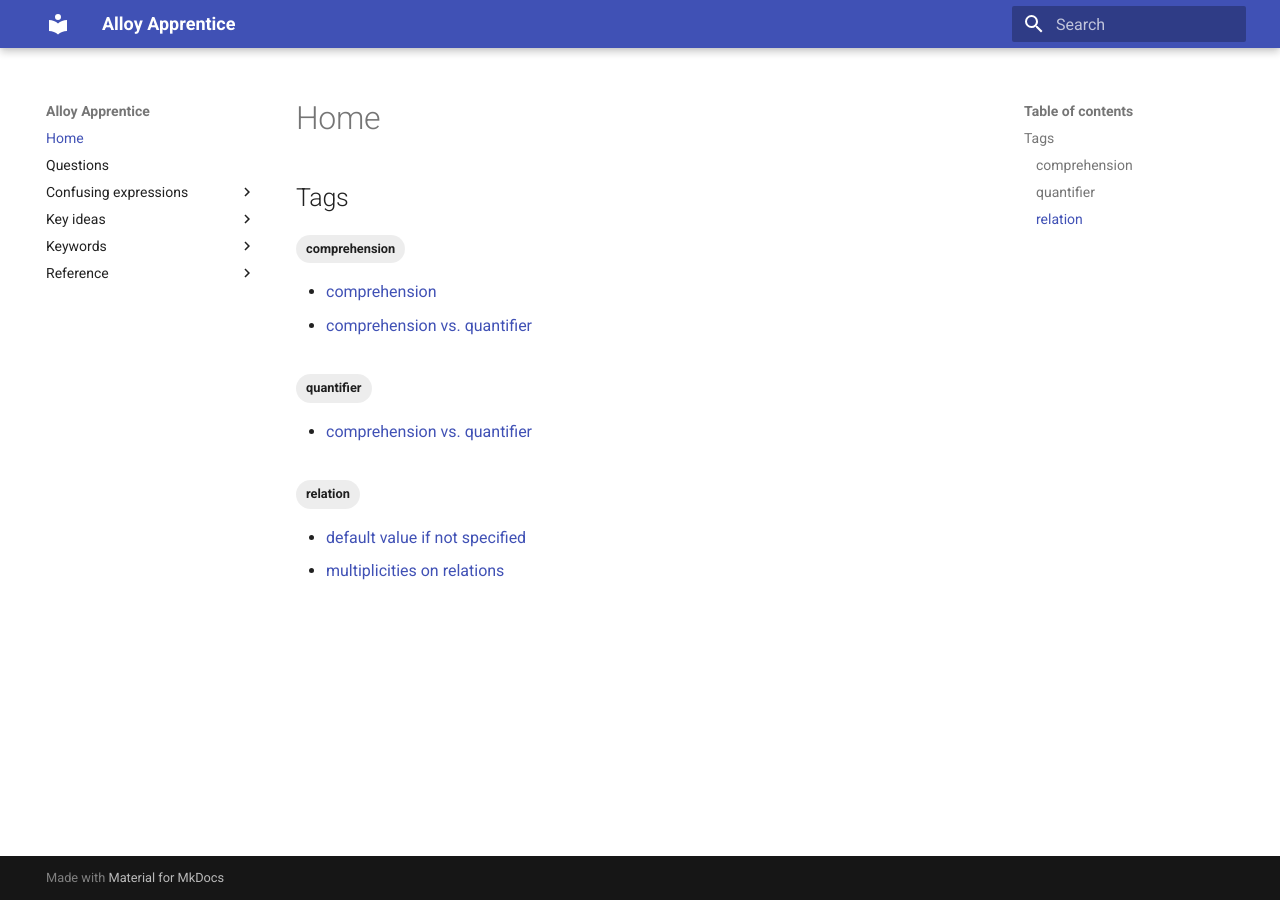
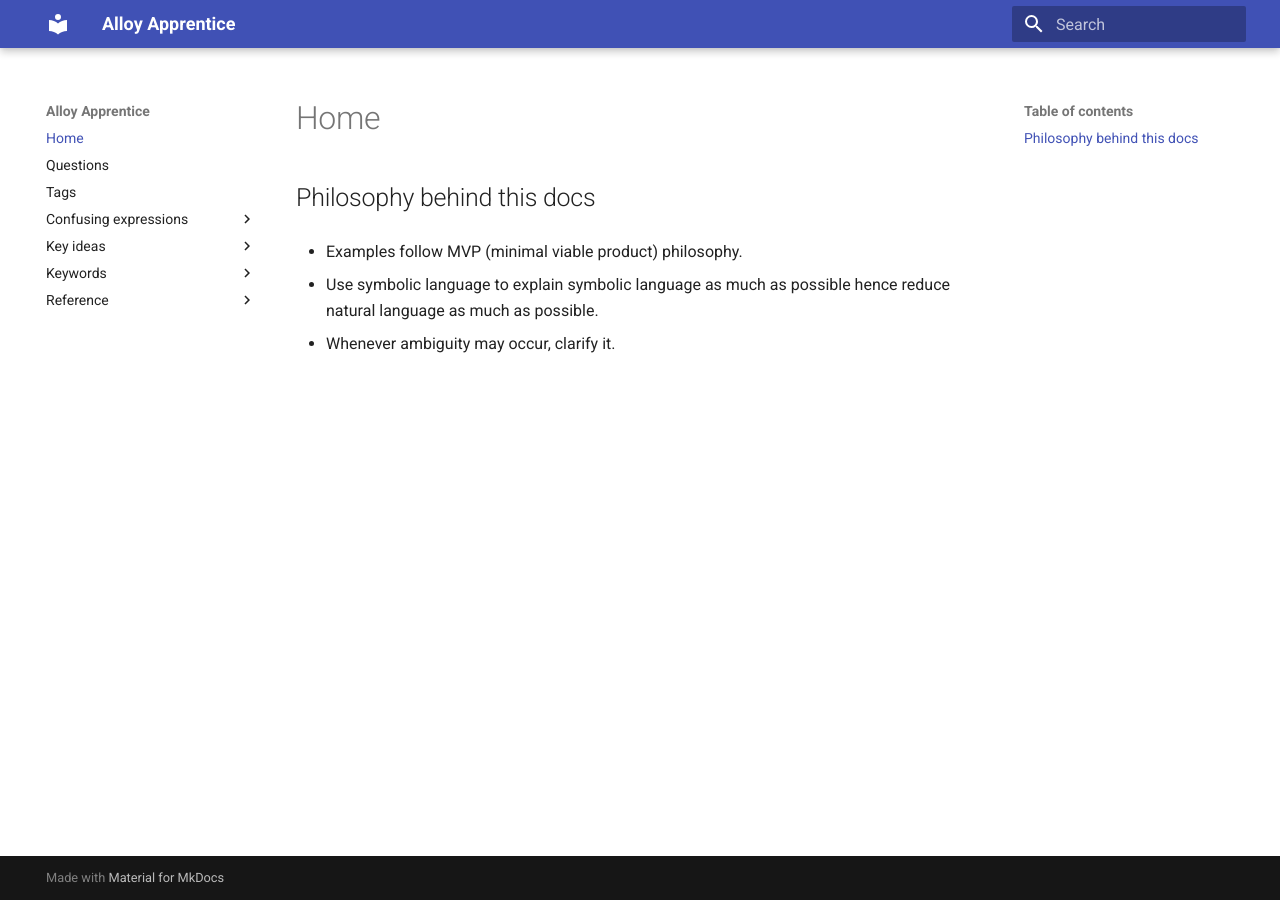
Before and after one commit to luomein/alloy_apprentice, an MkDocs documentation site: the page built from docs/index.md, in a window 1280 px wide. Built offline with MkDocs 1.6.1 and Material for MkDocs 9.7.7, drawn with Linux system fonts in a browser that asks for light colours.

Commit message:
20240427

```diff
--- a/docs/confusing expressions/comprehension_vs_quantifier.md
+++ b/docs/confusing expressions/comprehension_vs_constraint.md
@@ -5,11 +5,11 @@ tags:
   - comprehension
   - quantifier
 ---
-# comprehension vs. quantifier
+# comprehension vs. constraint
 
 ## Comparison
 
-|             | comprehension  |  quantifier                          |
+|             | comprehension  |  constraint                          |
 | ----------- | -----------------|------------------- |
 | Expression       | `{ a: A | #(a.b) > 0 }`  | `( all a: A | #(a.b) > 0 )` |
 | Output      | Set| Boolean |
--- a/docs/index.md
+++ b/docs/index.md
@@ -1,5 +1,9 @@
 # Home
 
-## Tags
+## Philosophy behind this docs
 
-<!-- material/tags -->
+* Examples follow MVP (minimal viable product) philosophy.
+
+* Use symbolic language to explain symbolic language as much as possible hence reduce natural language as much as possible.
+
+* Whenever ambiguity may occur, clarify it.
--- a/mkdocs.yml
+++ b/mkdocs.yml
@@ -6,7 +6,7 @@ theme:
     - content.code.copy
 plugins:
   - tags:
-      tags_file: index.md
+      tags_file: tags.md
   - search
   - awesome-pages
 #hooks:
```
Also changed, not shown: docs/Reference/Tutorial_for_Alloy_Analyzer_4.md (+2 -0 lines), docs/confusing expressions/multiplicities_vs_quantifiers.md (added, +8 -0 lines), docs/key ideas/set theory/comprehension.md (+3 -0 lines), docs/questions.md (+5 -0 lines), docs/tags.md (added, +3 -0 lines), 2 other files.
